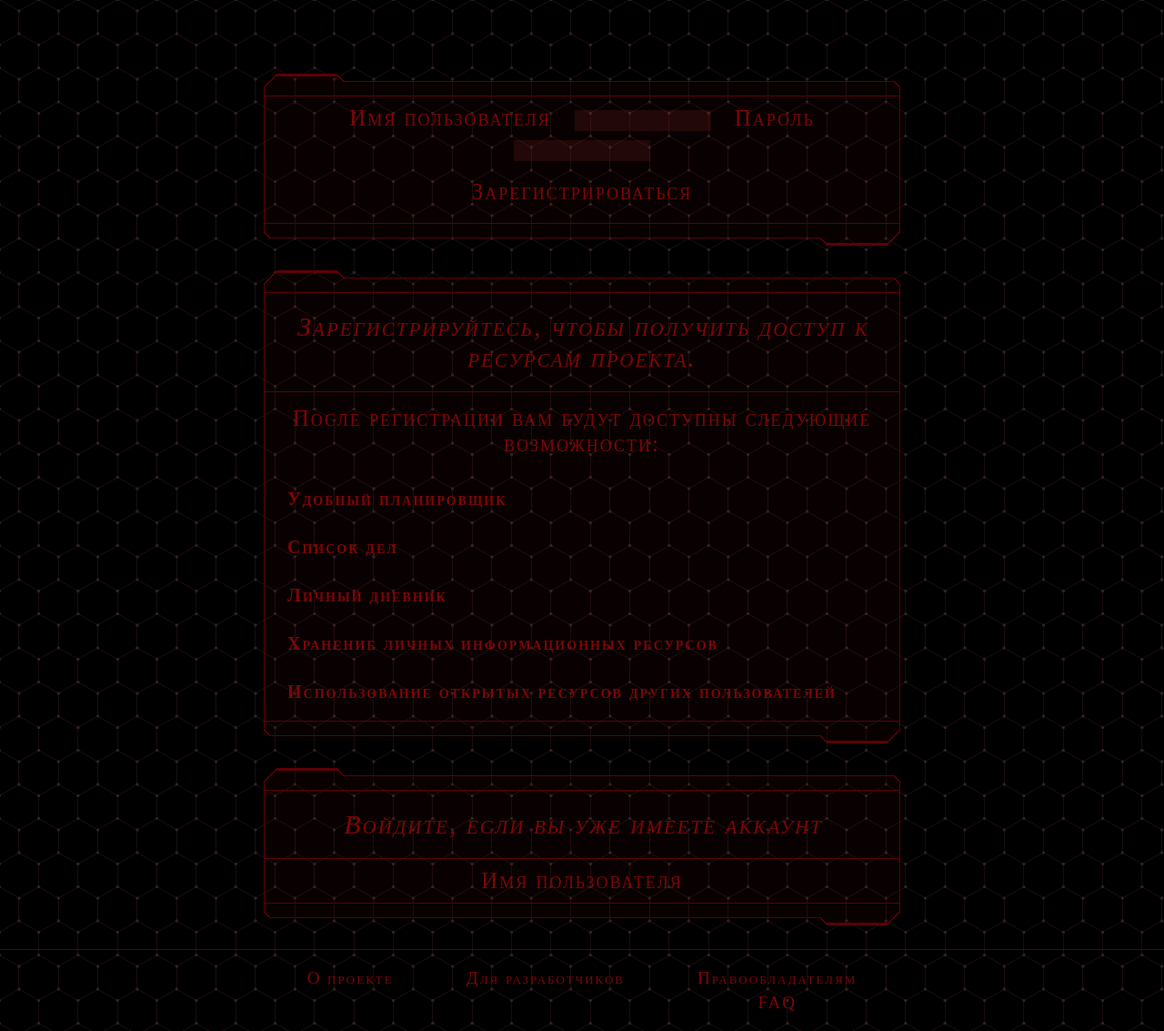
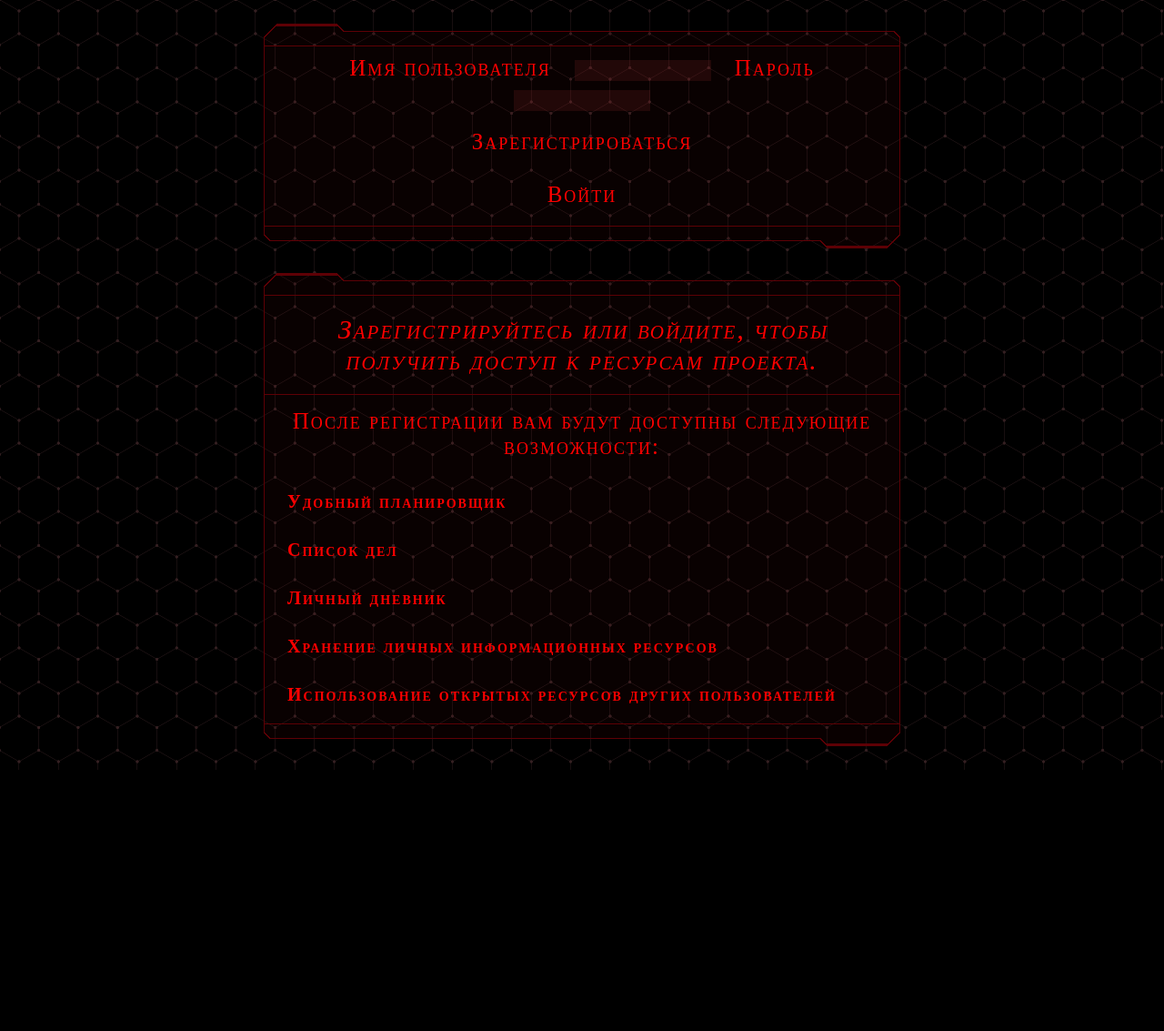
Before and after one commit to ReijiAkkerman/haruproject.space, a PHP site: page / in a window 1280 px wide. Shown: the whole page at 91% size. After the commit the page ends 846 px from the top, so only its background shows below. Run offline with PHP 8.4, Linux system fonts and the light colour scheme; some web fonts are replaced.

Commit message:
подлатал цвета сайта - теперь он по настоящему читаемый

```diff
--- a/css/style.css
+++ b/css/style.css
@@ -4,7 +4,8 @@
     font-variant: small-caps;
     text-decoration: none;
     margin: 0;
-    color: #800505;
+    /* color: #800505; */
+    color: #f00;
     letter-spacing: 2px;
     text-align: center;
 }
@@ -77,12 +78,14 @@ header {
     margin-top: 10px;
     background-color: #000;
     border: 1px#5e0005 solid;
+    /* border: 1px #f00 solid; */
     /* background-image: url(../assets/img/bg.gif); */
     z-index: 30;
 }
 
 .taskrow {
     border-bottom: 1px #5e0005 solid;
+    /* border-bottom: 1px #f00 solid; */
 }
 
 h5 {
@@ -118,6 +121,7 @@ p {
 .subblock {
     box-sizing: border-box;
     border: 1px #5e0005 solid;
+    /* border: 1px #f00 solid; */
     background-color: #90101010;
 }
 
@@ -202,11 +206,11 @@ label {
 }
 
 #registration {
-font-size: 25px;
-padding: 10px 30px;
-margin: 10px auto;
-background-color: transparent;
-border: none;
+    font-size: 25px;
+    padding: 10px 30px;
+    margin: 10px auto;
+    background-color: transparent;
+    border: none;
 }
 
 #registration:hover {
@@ -216,8 +220,19 @@ border: none;
     border-bottom: none;
 }
 
+#start_page {
+    margin: 0 auto;
+}
+
+#view_passwd {
+
+}
+
+
+
 input {
     font-size: 18px;
+    /* color: #c00; */
     background-color: #90252530;
     border: none;
 }
--- a/html/Organizer.php
+++ b/html/Organizer.php
@@ -7,6 +7,5 @@
         <?php
             include "../scripts/header.php";
         ?>
-        <iframe src="sub_pages/Organizer_frame.html" frameborder="0" class="calendar_frame"></iframe>
     </body>
 </html>
--- a/index.php
+++ b/index.php
@@ -4,23 +4,22 @@
         include "scripts/index/head.php";
     ?>
     <body>
-        <!-- <?php
-            include "scripts/index/header.php";
-        ?> -->
-        <section class="articles">
+        <section class="articles" id="start_page">
             <form class="content_block">
                 <div class="subblock">
                     <label for="LogIn">Имя пользователя</label>
                     <input type="text" name="LogIn" class="field">
-                    <label for="Password">Пароль</label>
-                    <input type="password" name="password" class="field">
+                    <label for="Password"><a href="#" onclick="return show_hide_password(this);">Пароль</a></label>
+                    <input type="password" name="password" class="field" id="view_passwd">
                     <button id="registration">Зарегистрироваться</button>
+                    <button id="registration" href="html/My_page.php"><a href="html/My_page.php">Войти</a></button>
+                    <!-- <a href="html/My_page.php" class="registration">Войти</a> -->
                 </div>
             </form>
             <article class="content_block">
                 <div class="subblock">
                     <h2>
-                        Зарегистрируйтесь, чтобы получить доступ к ресурсам проекта.
+                        Зарегистрируйтесь или войдите, чтобы получить доступ к ресурсам проекта.
                     </h2>
                     <h3>
                         После регистрации вам будут доступны следующие возможности:
@@ -34,18 +33,9 @@
                     </ul>
                 </div>
             </article>
-            <article class="content_block">
-                <div class="subblock">
-                    <h2>Войдите, если вы уже имеете аккаунт</h2>
-                    <form action="Log_In.php">
-                        <label for="Login">Имя пользователя</label>
-
-                    </form>
-                </div>
-            </article>
         </section>
-        <?php
+        <!-- <?php
             include "scripts/footer.php";
-        ?>
+        ?> -->
     </body>
 </html>
--- /dev/null
+++ b/js/view_passwd.js
@@ -0,0 +1,12 @@
+function show_hide_password(target){
+	var input = document.getElementById('view_passwd');
+	if (input.getAttribute('type') == 'password') {
+		target.classList.add('view');
+		input.setAttribute('type', 'text');
+	}
+    else {
+		target.classList.remove('view');
+		input.setAttribute('type', 'password');
+	}
+	return false;
+}
--- a/scripts/index/head.php
+++ b/scripts/index/head.php
@@ -2,3 +2,4 @@
 <link rel="stylesheet" href="css/fonts.css">
 <link rel="stylesheet" href="css/positioning.css">
 <link rel="stylesheet" href="css/style.css">
+<script src="../../js/view_passwd.js"></script>
```
